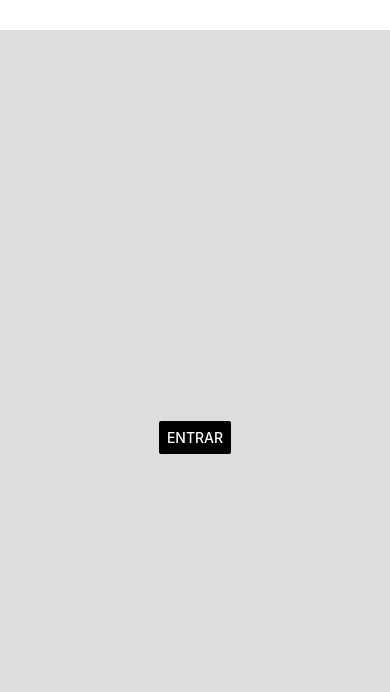
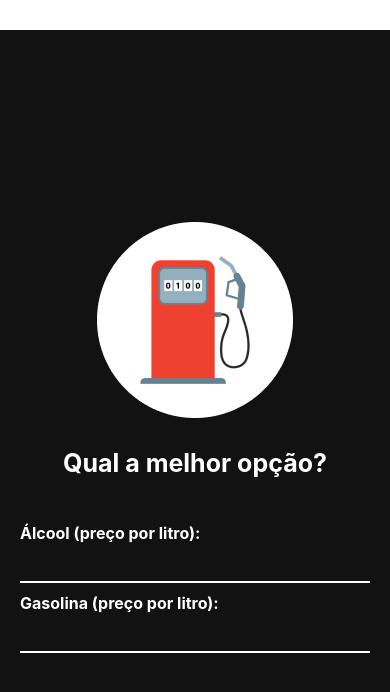
Before and after one commit to Joao0028/aprendendoReactNative, a React Native app: screen / in a window 390 px wide. Shown: the top 692 px of the page. Built offline with nearby package versions, Linux system fonts and the light colour scheme.

Commit message:
Iniciando desafio

```diff
--- a/App.js
+++ b/App.js
@@ -1,7 +1,5 @@
 import { StyleSheet, View } from "react-native";
-import AprendendoAsyncStorage from "./src/components/AsyncStorage";
-import PraticandoAsyncStorage from "./src/components/AsyncStorage/PraticandoAsyncStorage";
-import AprendendoModal from "./src/components/AprendendoModal";
+import DesafioGasolina from "./src/components/DesafioGasolina";
 
 
 
@@ -9,7 +7,7 @@ export default function App() {
 
   return (
     <View style={styles.container}>
-       <AprendendoModal />
+       <DesafioGasolina />
     </View>
   );
 }
@@ -17,6 +15,6 @@ export default function App() {
 const styles = StyleSheet.create({
   container: {
     flex: 1,
-    marginTop: 30
+    marginTop: 30,
   },
   })
--- a/src/components/AprendendoModal/index.js
+++ b/src/components/AprendendoModal/index.js
@@ -13,7 +13,7 @@ export default function AprendendoModal(){
     return <View style={styles.container}>
         <Button title="Entrar" color="black" onPress={entrar}/>
 
-        <Modal animation="slide" visible={modal}>
+        <Modal animationType="slide" visible={modal}>
             <View style={{backgroundColor: "#292929", flex: 1, justifyContent: "center", alignItems: "center", gap: 30}}>
                 <Text style={{color: "#fff", fontSize:22 }}>Seja bem-vindo!</Text>
 
--- /dev/null
+++ b/src/components/DesafioGasolina/index.js
@@ -0,0 +1,51 @@
+import { Image, StyleSheet, Text, TextInput, View } from "react-native";
+import imagemBomba from "./img/logo.png";
+
+export default function DesafioGasolina() {
+  return (
+    <View style={estilos.container}>
+      <Image source={imagemBomba} />
+
+      <Text style={estilos.titulo}>Qual a melhor opção?</Text>
+
+      <View style={estilos.viewInputs}>
+        <Text style={estilos.tituloInput}>Álcool (preço por litro):</Text>
+        <TextInput selectionColor="white" style={estilos.input} keyboardType="numeric" />
+        <Text style={estilos.tituloInput}>Gasolina (preço por litro):</Text>
+        <TextInput selectionColor="white" style={estilos.input} keyboardType="numeric" />
+      </View>
+    </View>
+  );
+}
+
+const estilos = StyleSheet.create({
+  container: {
+    backgroundColor: "#121212",
+    flex: 1,
+    alignItems: "center",
+    justifyContent: "center",
+    gap: 30,
+  },
+  titulo: {
+    color: "white",
+    fontSize: 25,
+    fontWeight: "bold",
+    marginBottom: 15,
+  },
+  tituloInput:{
+    color: "white",
+    fontSize: 16,
+    fontWeight: "bold",
+  },
+  viewInputs:{
+    width: "100%",
+    paddingHorizontal: 20,
+    gap: 10
+  },
+  input:{
+    borderBottomColor: "white",
+    borderBottomWidth: 2,
+    fontSize: 16,
+    paddingBottom: 8
+  }
+});
```
Also changed, not shown: src/components/DesafioGasolina/ModalResultado/index.js (added), src/components/DesafioGasolina/img/gas.png (added), src/components/DesafioGasolina/img/logo.png (added).
